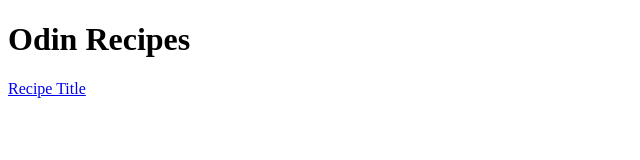
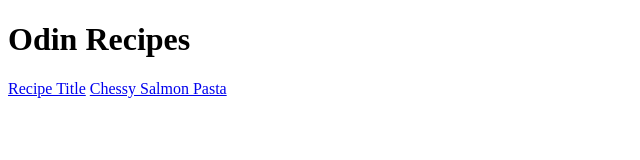
Before and after one commit to gargisaini/odin-recipes, a plain HTML site: page index.html in a window 1280 px wide. Shown: the whole page, without its empty margins (0-640 px from the left). Drawn offline with Linux system fonts and the light colour scheme.

Commit message:
Project Completed

```diff
--- a/index.html
+++ b/index.html
@@ -9,5 +9,6 @@
 <body>
     <h1>Odin Recipes</h1>
     <a href="recipes/lasagna.html">Recipe Title</a>
+    <a href="recipes/pasta.html">Chessy Salmon Pasta</a>
 </body>
 </html>
```
